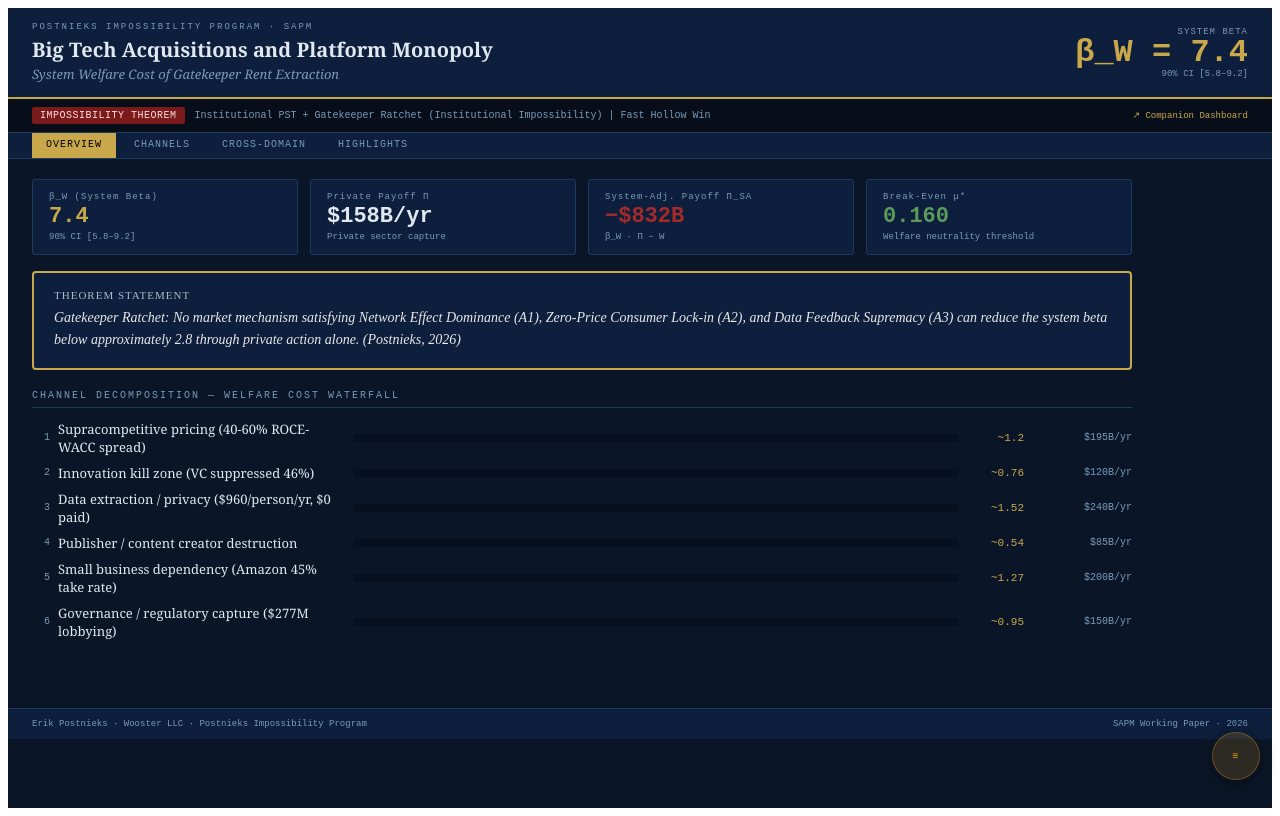
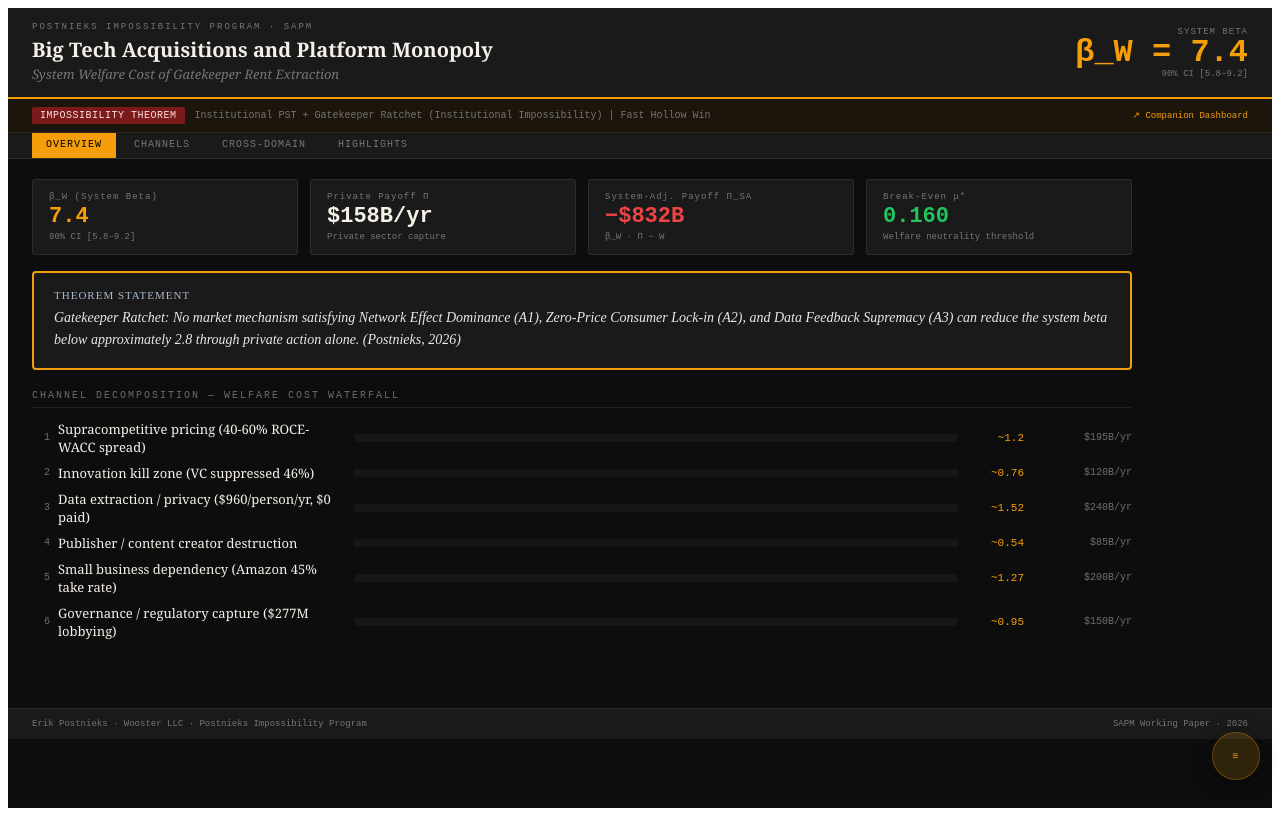
Before and after one commit to epostnieks/sapm-big-tech-platform-monopoly, a React (Vite) app: page / in a window 1280 px wide. Built offline with nearby package versions, Linux system fonts and the light colour scheme.

Commit message:
Repalette from blue to Bloomberg terminal aesthetic
Navy backgrounds → #0D0D0D/#1A1A1A, blue accents → gold/amber,
matching c-adjusted-gdp.vercel.app palette exactly.

Co-Authored-By: Claude Opus 4.6 <noreply@anthropic.com>

```diff
--- a/src/App.jsx
+++ b/src/App.jsx
@@ -70,16 +70,16 @@ const HIGHLIGHTS = [
 
 // ─── Color palette ───────────────────────────────────────────────────────────
 const C = {
-  bg:      '#0a1628',
-  panel:   '#0d1f3c',
-  border:  '#1e3a5f',
-  navy:    '#1F3864',
-  gold:    '#c9a84c',
-  crimson: '#a52a2a',
-  green:   '#2a7a3a',
-  text:    '#e0e8f0',
-  muted:   '#7a9ab8',
-  thead:   '#111f38',
+  bg:      '#0D0D0D',
+  panel:   '#1A1A1A',
+  border:  'rgba(255,255,255,0.08)',
+  navy:    '#1A1A1A',
+  gold:    '#F59E0B',
+  crimson: '#EF4444',
+  green:   '#22C55E',
+  text:    '#F5F0E8',
+  muted:   'rgba(255,255,255,0.4)',
+  thead:   '#141414',
   mono:    "'JetBrains Mono', 'Fira Code', monospace",
   serif:   "'Newsreader', 'Georgia', serif",
 };
@@ -105,9 +105,9 @@ function SectionTitle({ children }) {
 
 function BetaBar({ beta, max }) {
   const pct = Math.min(100, (parseFloat(beta)||0) / (max||15) * 100);
-  const color = pct > 80 ? C.crimson : pct > 50 ? '#b8860b' : C.gold;
+  const color = pct > 80 ? C.crimson : pct > 50 ? '#D97706' : C.gold;
   return (
-    <div style={{background:'#071020',borderRadius:2,height:8,flex:1,margin:'0 8px'}}>
+    <div style={{background:'rgba(255,255,255,0.04)',borderRadius:2,height:8,flex:1,margin:'0 8px'}}>
       <div style={{width:`${pct}%`,height:'100%',background:color,borderRadius:2,transition:'width 0.4s'}} />
     </div>
   );
@@ -149,7 +149,7 @@ export default function PSTBigTechPlatformMonopolyDashboard() {
       </div>
 
       {/* PST badge + type */}
-      <div style={{background:'#070e1a',padding:'8px 24px',display:'flex',gap:10,alignItems:'center',borderBottom:`1px solid ${C.border}`}}>
+      <div style={{background:'rgba(245,158,11,0.06)',padding:'8px 24px',display:'flex',gap:10,alignItems:'center',borderBottom:`1px solid ${C.border}`}}>
         <span style={{background:'#7b1a1a',color:'#ffdddd',fontSize:10,padding:'3px 8px',borderRadius:2,fontFamily:'JetBrains Mono,monospace',letterSpacing:0.5}}>IMPOSSIBILITY THEOREM</span>
         <span style={{fontFamily:C.mono,fontSize:10,color:C.muted}}>{META.type}</span>
         {META.companion && <a href={META.companion} target="_blank" rel="noreferrer" style={{marginLeft:'auto',fontFamily:C.mono,fontSize:9,color:C.gold,textDecoration:'none'}}>↗ Companion Dashboard</a>}
@@ -172,13 +172,13 @@ export default function PSTBigTechPlatformMonopolyDashboard() {
               <Metric label="β_W  (System Beta)" value={META.beta} sub={META.ci ? `90% CI [${META.ci}]` : 'Headline estimate'} color={C.gold} />
               {META.pi && <Metric label="Private Payoff Π" value={META.pi+'/yr'} sub="Private sector capture" color={C.text} />}
               {META.psa && <Metric label="System-Adj. Payoff Π_SA" value={META.psa} sub="β_W · Π − W" color={C.crimson} />}
-              {META.mu && <Metric label="Break-Even μ*" value={META.mu} sub="Welfare neutrality threshold" color={'#5a9a5a'} />}
+              {META.mu && <Metric label="Break-Even μ*" value={META.mu} sub="Welfare neutrality threshold" color={'#22C55E'} />}
               {META.kappa && <Metric label="PSF Curvature κ" value={META.kappa} sub="Pareto shortfall index" color={C.muted} />}
             </div>
 
 
       {/* Theorem Statement */}
-      <div style={{background:'#0d1f3c',border:'2px solid #c9a84c',borderRadius:4,padding:'16px 20px',marginBottom:16}}>
+      <div style={{background:'#1A1A1A',border:'2px solid #F59E0B',borderRadius:4,padding:'16px 20px',marginBottom:16}}>
         <div style={{fontFamily:'Newsreader,serif',fontSize:11,color:'#aabbcc',marginBottom:6,letterSpacing:1}}>THEOREM STATEMENT</div>
         <div style={{fontFamily:'Newsreader,serif',fontSize:14,color:'#e8e8e8',fontStyle:'italic',lineHeight:1.6}}>Gatekeeper Ratchet: No market mechanism satisfying Network Effect Dominance (A1), Zero-Price Consumer Lock-in (A2), and Data Feedback Supremacy (A3) can reduce the system beta below approximately 2.8 through private action alone. (Postnieks, 2026)</div>
       </div>
@@ -249,8 +249,8 @@ export default function PSTBigTechPlatformMonopolyDashboard() {
               </thead>
               <tbody>
                 {[...CROSS_DOMAIN].sort((a,b) => (parseFloat(b.beta)||0) - (parseFloat(a.beta)||0)).map((d,i) => (
-                  <tr key={i} style={{background: d.domain===META.title ? '#0d2a10' : i%2===0 ? C.panel : C.bg}}>
-                    <td style={{padding:'8px 12px',color: d.domain===META.title ? '#80ff80' : C.text,fontFamily:C.serif,fontSize:12,borderBottom:`1px solid ${C.border}`}}>
+                  <tr key={i} style={{background: d.domain===META.title ? 'rgba(34,197,94,0.08)' : i%2===0 ? C.panel : C.bg}}>
+                    <td style={{padding:'8px 12px',color: d.domain===META.title ? '#22C55E' : C.text,fontFamily:C.serif,fontSize:12,borderBottom:`1px solid ${C.border}`}}>
                       {d.domain===META.title ? '▶ ' : ''}{d.domain}
                     </td>
                     <td style={{padding:'8px 12px',color: parseFloat(d.beta)>10 ? C.crimson : C.gold,textAlign:'right',fontWeight:700,borderBottom:`1px solid ${C.border}`}}>{d.beta}</td>
--- a/src/SAPMNav.jsx
+++ b/src/SAPMNav.jsx
@@ -41,7 +41,7 @@ const bc = (b) => {
   if (b >= 10) return "#DC2626";
   if (b >= 6) return "#E85D3A";
   if (b >= 4) return "#F59E0B";
-  if (b >= 2) return "#3B82F6";
+  if (b >= 2) return "#D97706";
   return "#059669";
 };
 
```
